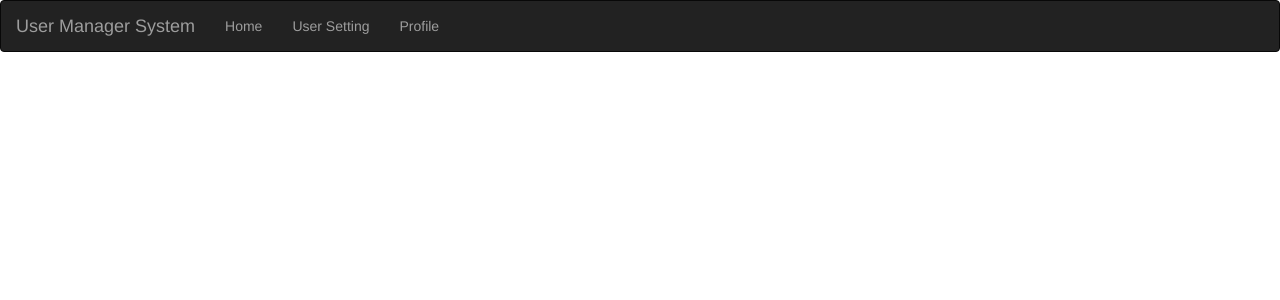
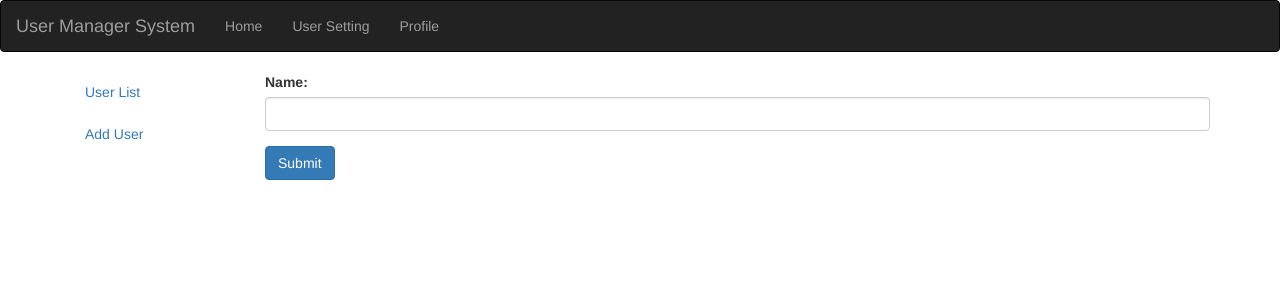
Before and after one commit to ChicagoJ/ReactBaby, a React (Create React App) app in the folder zhufengReactStudy/201811reactrouter/: page /user/add in a window 1280 px wide. Shown: the top 300 px of the page. Built offline with nearby package versions, Linux system fonts and the light colour scheme.

Commit message:
DetailsRouter

```diff
--- a/zhufengReactStudy/201811reactrouter/src/components/App.js
+++ b/zhufengReactStudy/201811reactrouter/src/components/App.js
@@ -1,6 +1,6 @@
 import React from 'react'
 import {
-  HashRouter as Router, //容器
+  BrowserRouter as Router, //容器
   Route, //一条路由
   Link
 } from 'react-router-dom'
--- a/zhufengReactStudy/201811reactrouter/src/components/User.js
+++ b/zhufengReactStudy/201811reactrouter/src/components/User.js
@@ -1,8 +1,29 @@
 import React, { Component } from 'react'
+import { Link, Route } from 'react-router-dom'
+import UserList from './UserList'
+import UserAdd from './UserAdd'
+import UserDetail from './UserDetail'
 class User extends Component {
-  state = {}
   render() {
-    return <div>User</div>
+    return (
+      <div className="row">
+        <div className="col-sm-2">
+          <ul className="nav nav-stacked">
+            <li>
+              <Link to="/user/list">User List</Link>
+            </li>
+            <li>
+              <Link to="/user/add">Add User</Link>
+            </li>
+          </ul>
+        </div>
+        <div className="col-sm-10">
+          <Route path="/user/list" component={UserList} />
+          <Route path="/user/add" component={UserAdd} />
+          <Route path="/user/detail/:id" component={UserDetail} />
+        </div>
+      </div>
+    )
   }
 }
 
--- /dev/null
+++ b/zhufengReactStudy/201811reactrouter/src/components/UserAdd.js
@@ -0,0 +1,35 @@
+import React, { Component } from 'react'
+class UserAdd extends Component {
+  handleSubmit = () => {
+    let name = this.name.value
+    // get the userlist from locastorage : 1. null 2. string
+    let userStr = localStorage.getItem('users')
+    // transform to object user array转成对象数组
+    let users = userStr ? JSON.parse(userStr) : []
+    // 向此数组中加入新的对象
+    users.push({ id: Date.now(), name })
+    //再把数组保存到缓存中
+    localStorage.setItem('users', JSON.stringify(users))
+    //再通过history对象的push方法跳转到用户列表页面
+    this.props.history.push('/user/list')
+  }
+  render() {
+    return (
+      <form onSubmit={this.handleSubmit}>
+        <div className="form-group">
+          <label htmlFor="name">Name:</label>
+          <input
+            type="text"
+            className="form-control"
+            ref={ref => (this.name = ref)}
+          />
+        </div>
+        <div className="form-group">
+          <input type="submit" className="btn btn-primary" />
+        </div>
+      </form>
+    )
+  }
+}
+
+export default UserAdd
--- /dev/null
+++ b/zhufengReactStudy/201811reactrouter/src/components/UserDetail.js
@@ -0,0 +1,35 @@
+import React, { Component } from 'react'
+class UserDetail extends Component {
+  render() {
+    let id = this.props.match.params.id
+    // let userStr = localStorage.getItem('users')
+    // let users = userStr ? JSON.parse(userStr) : []
+    // get the userlist from locastorage : 1. null 2. string
+    let userStr = localStorage.getItem('users')
+    // transform to object user array转成对象数组
+    let users = userStr ? JSON.parse(userStr) : []
+    let user = users.find(user => user.id == id)
+
+    //history 跳转路由 路径
+    //match匹配结果 如果匹配上就是对象，匹配不上就是null
+    //location当前路径 pathname 当前路径
+    return (
+      <table className="table table-responsive">
+        <thead>
+          <tr>
+            <td>ID</td>
+            <td>Name</td>
+          </tr>
+        </thead>
+        <tbody>
+          <tr>
+            <td>{user.id}</td>
+            <td>{user.name}</td>
+          </tr>
+        </tbody>
+      </table>
+    )
+  }
+}
+
+export default UserDetail
--- /dev/null
+++ b/zhufengReactStudy/201811reactrouter/src/components/UserList.js
@@ -0,0 +1,30 @@
+import React, { Component } from 'react'
+import { Link } from 'react-router-dom'
+class UserList extends Component {
+  constructor() {
+    super()
+    this.state = {
+      users: []
+    }
+  }
+  componentDidMount() {
+    // get the userlist from locastorage : 1. null 2. string
+    let userStr = localStorage.getItem('users')
+    // transform to object user array转成对象数组
+    let users = userStr ? JSON.parse(userStr) : []
+    this.setState({ users })
+  }
+  render() {
+    return (
+      <ul className="list-group">
+        {this.state.users.map((user, index) => (
+          <li key={index} className="list-group-item">
+            <Link to={'/user/detail/' + user.id}>{user.name}</Link>
+          </li>
+        ))}
+      </ul>
+    )
+  }
+}
+
+export default UserList
```
